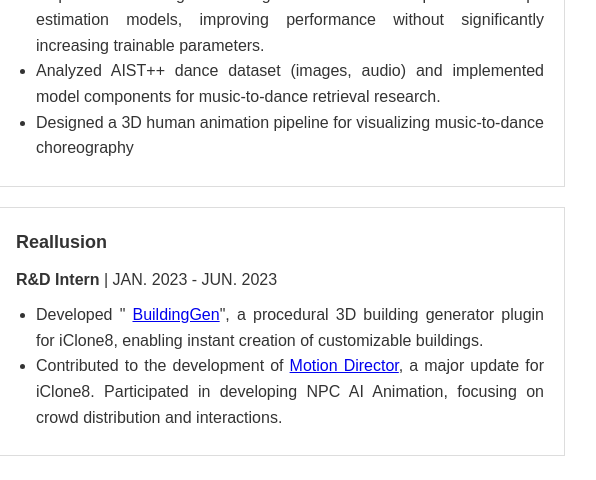
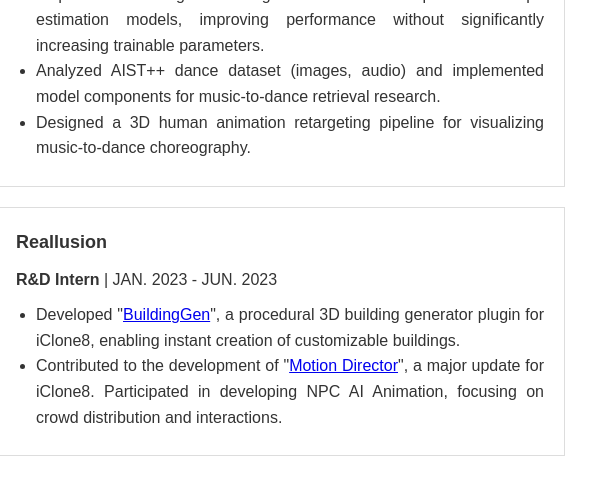
Before and after one commit to evan901010/evan901010.github.io, a plain HTML site: page index.html in a window 1280 px wide. Shown: the part 2123-2603 px from the top of the page, 495-1091 px from the left. Drawn offline with Linux system fonts and the light colour scheme.

Commit message:
fix syntax error

```diff
--- a/index.html
+++ b/index.html
@@ -129,7 +129,7 @@
                     <h3>Realtime Vtuber sync!</h3>
                     <p>Expanded the MediaPipe to detect and track human
                         facial features, and integrated the detected nodes with Live2D
-                        models, enabling users to manipulate virtual characters via camera</p>
+                        models, enabling users to manipulate virtual characters via camera.</p>
                     <div class="project-links-2">
                         <a href="./mediapipe_src/src/index.html" target="_blank">[Project page]</a>
                     </div>
@@ -153,7 +153,7 @@
                         <li>Conducting research to develop a lightweight approach for integrating sequential knowledge into image-based 3D human pose and shape estimation models,
                             improving performance without significantly increasing trainable parameters.</li>
                         <li>Analyzed AIST++ dance dataset (images, audio) and implemented model components for music-to-dance retrieval research.</li>
-                        <li>Designed a 3D human animation pipeline for visualizing music-to-dance choreography</li>
+                        <li>Designed a 3D human animation retargeting pipeline for visualizing music-to-dance choreography.</li>
                     </ul>
                 </div>
             </div>
@@ -164,9 +164,9 @@
                     <h3>Reallusion</h3>
                     <p><strong>R&D Intern</strong> | JAN. 2023 - JUN. 2023</p>
                     <ul>
-                        <li>Developed " <a href="https://www.reallusion.com/iclone/building-gen/default.html" target="_blank">BuildingGen</a>",
+                        <li>Developed "<a href="https://www.reallusion.com/iclone/building-gen/default.html" target="_blank">BuildingGen</a>",
                             a procedural 3D building generator plugin for iClone8, enabling instant creation of customizable buildings.</li>
-                        <li>Contributed to the development of <a href="https://www.reallusion.com/iclone/motion-director.html" target="_blank">Motion Director</a>, a major update for iClone8. Participated in developing NPC AI Animation,
+                        <li>Contributed to the development of "<a href="https://www.reallusion.com/iclone/motion-director.html" target="_blank">Motion Director</a>", a major update for iClone8. Participated in developing NPC AI Animation,
                             focusing on crowd distribution and interactions.</li>
                     </ul>
                 </div>
```
